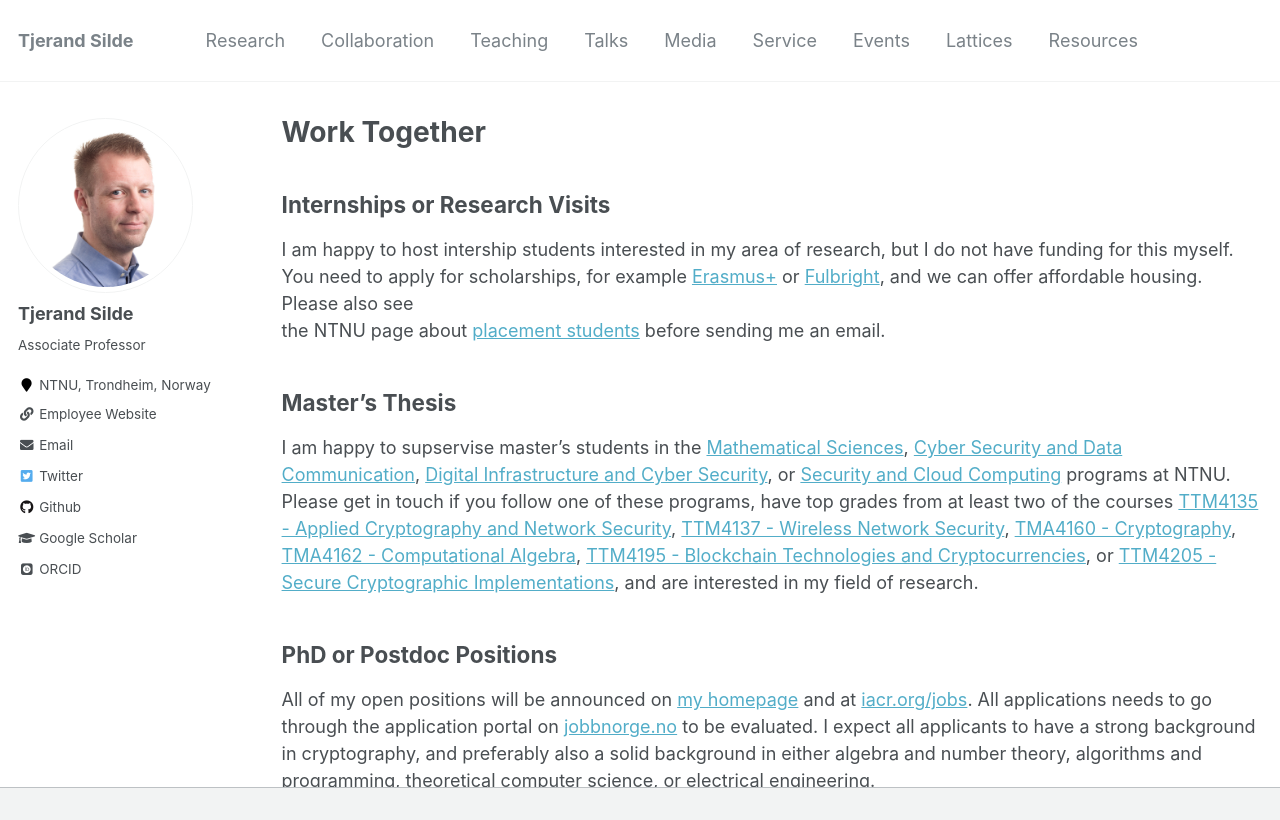
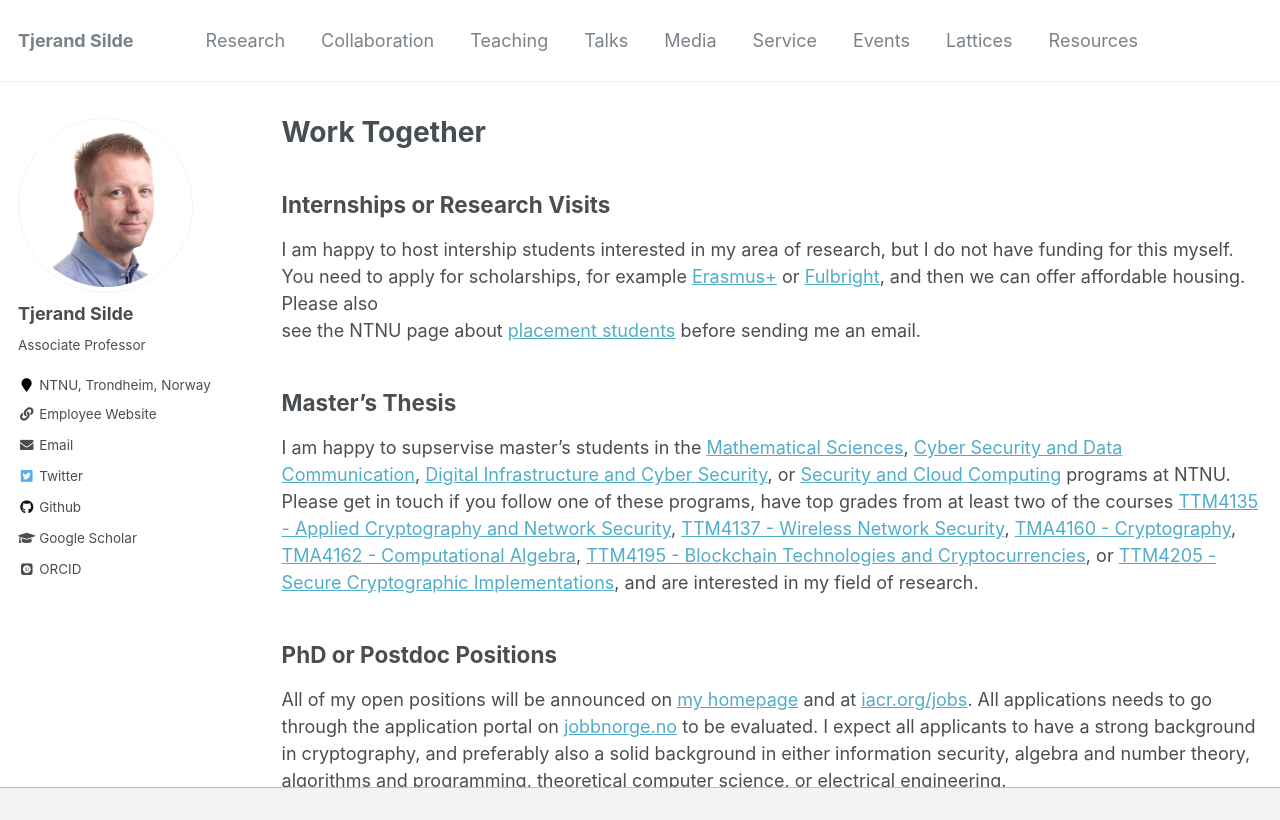
Before and after one commit to tjesi/tjesi.github.io, a Jekyll site: the page built from _pages/work.md, in a window 1280 px wide and 1016 px high, cut to the strip 0-820 px from the top of the window. Built offline with Jekyll 4.4.1, drawn with Linux system fonts in a browser that asks for light colours; some web fonts are replaced.

Commit message:
Update work.md

```diff
--- a/_pages/work.md
+++ b/_pages/work.md
@@ -9,8 +9,8 @@
 ## Internships or Research Visits
 
 I am happy to host intership students interested in my area of research, but I do not have funding for this myself. You
-need to apply for scholarships, for example [Erasmus+](https://erasmus-plus.ec.europa.eu) or [Fulbright](https://us.fulbrightonline.org), and we can offer affordable housing. Please also see
-the NTNU page about [placement students](https://www.ntnu.edu/studies/placement) before sending me an email.
+need to apply for scholarships, for example [Erasmus+](https://erasmus-plus.ec.europa.eu) or [Fulbright](https://us.fulbrightonline.org), and then we can offer affordable housing. Please also
+see the NTNU page about [placement students](https://www.ntnu.edu/studies/placement) before sending me an email.
 
 ## Master's Thesis
 
@@ -19,4 +19,4 @@
 
 ## PhD or Postdoc Positions
 
-All of my open positions will be announced on [my homepage](https://tjerandsilde.no) and at [iacr.org/jobs](https://iacr.org/jobs). All applications needs to go through the application portal on [jobbnorge.no](https://www.jobbnorge.no/search/en) to be evaluated. I expect all applicants to have a strong background in cryptography, and preferably also a solid background in either algebra and number theory, algorithms and programming, theoretical computer science, or electrical engineering.
+All of my open positions will be announced on [my homepage](https://tjerandsilde.no) and at [iacr.org/jobs](https://iacr.org/jobs). All applications needs to go through the application portal on [jobbnorge.no](https://www.jobbnorge.no/search/en) to be evaluated. I expect all applicants to have a strong background in cryptography, and preferably also a solid background in either information security, algebra and number theory, algorithms and programming, theoretical computer science, or electrical engineering.
```
